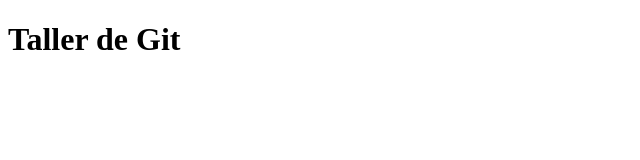
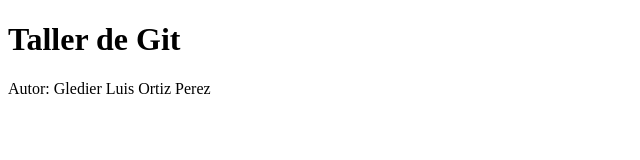
Before and after one commit to gledierluis20/taller-git, a plain HTML site: page index.html in a window 1280 px wide. Shown: the whole page, without its empty margins (0-640 px from the left). Drawn offline with Linux system fonts and the light colour scheme.

Commit message:
feat: agrega la linea de autoria en la portada

```diff
--- a/index.html
+++ b/index.html
@@ -6,5 +6,6 @@
 </head>
 <body>
   <h1>Taller de Git</h1>
+ <p>Autor: Gledier Luis Ortiz Perez</p>
 </body>
 </html>
```
